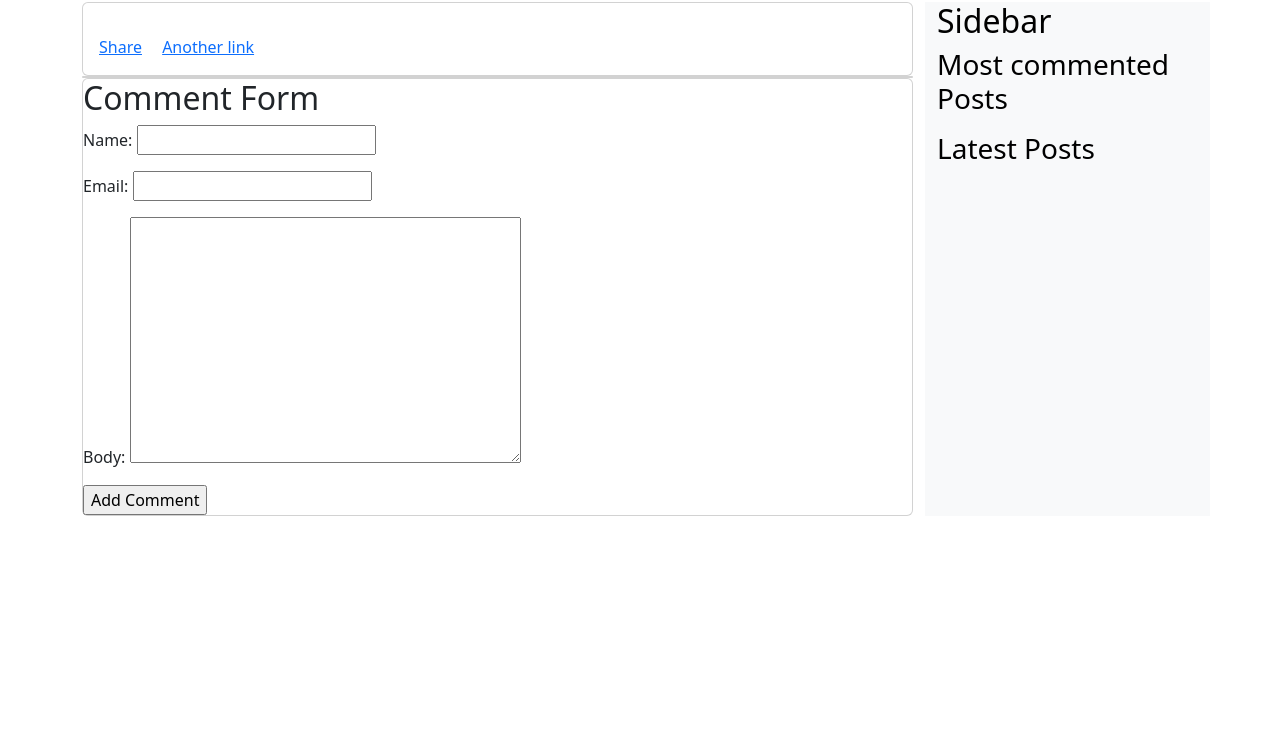
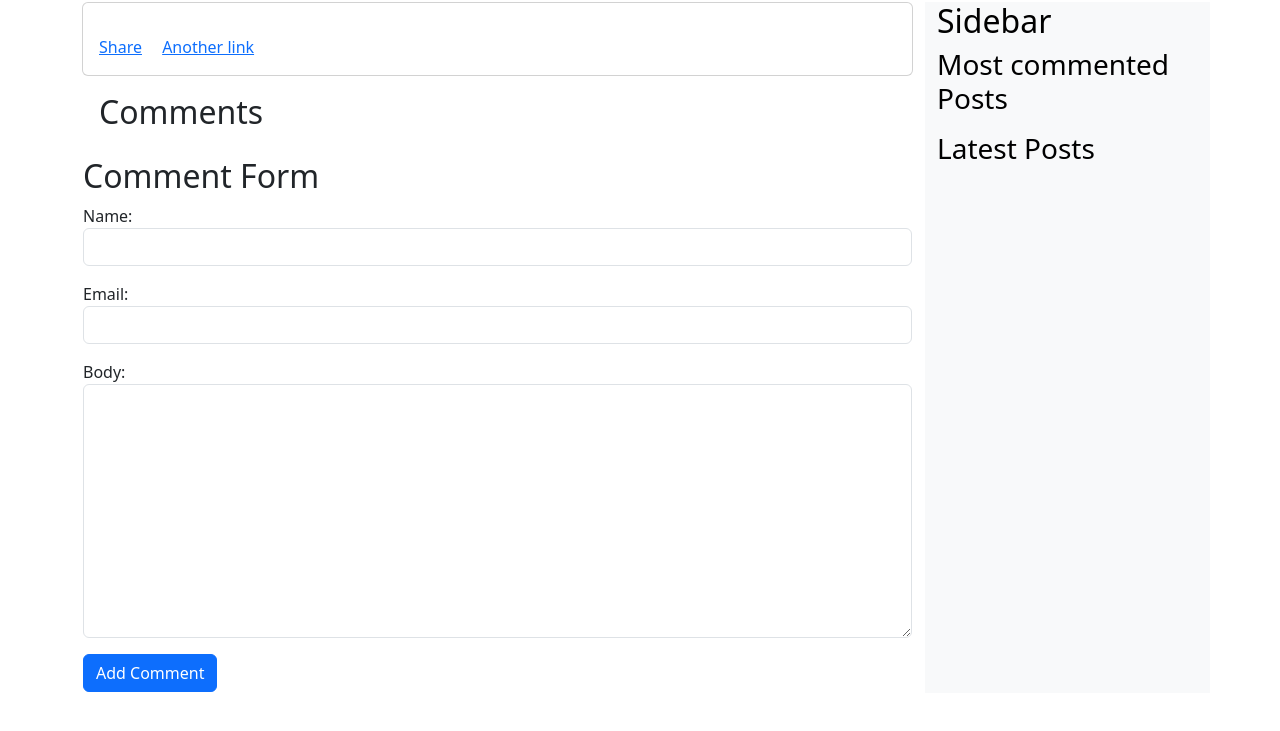
Before and after one commit to jmbae-live/mysite2, a Django app: template blog/templates/blog/post/detail.html in a window 1280 px wide. Shown: the part 54-785 px from the top of the page. Run offline with Django 4.2, Linux system fonts and the light colour scheme; the template is opened without the code that fills it: values that come from a table or form of the project are taken from there, others are empty.

Commit message:
Bootstrap 스타일 정리

```diff
--- a/blog/forms.py
+++ b/blog/forms.py
@@ -13,3 +13,8 @@ class CommentForm(forms.ModelForm):
     class Meta:
         model = Comment
         fields = ['name', 'email', 'body']
+        widgets = {
+            'name': forms.TextInput(attrs={'class': 'form-control'}),
+            'email': forms.EmailInput(attrs={'class': 'form-control'}),
+            'body': forms.Textarea(attrs={'class': 'form-control'})
+        }
--- a/blog/templates/blog/post/detail.html
+++ b/blog/templates/blog/post/detail.html
@@ -11,7 +11,11 @@
             <a href="#" class="card-link">Another link</a>
         </div>
     </div>
-    <div class="card">
+    <div class="card border-white">
+        <div class="card-body">
+            <div class="card-title">
+                <h2>Comments</h2>
+            </div>
             <ul class="list-group">
                 {% for comment in comments %}
                     <li class="list-group-item">
@@ -20,7 +24,8 @@
                 {% endfor %}
             </ul>
         </div>
-    <div class="card">
+    </div>
+    <div class="card border-white">
         {% include 'blog/post/includes/comment_form.html' %}
     </div>
 {% endblock content %}
--- a/blog/templates/blog/post/includes/comment_form.html
+++ b/blog/templates/blog/post/includes/comment_form.html
@@ -2,5 +2,5 @@
 <form action="{% url 'blog:post_comment' post.id %}" method="post">
     {% csrf_token %}
     {{ form.as_p }}
-    <input type="submit" value="Add Comment">
+    <input type="submit" value="Add Comment" class="btn btn-primary">
 </form>
```
Lines whose indentation alone changed are shown as unchanged.
